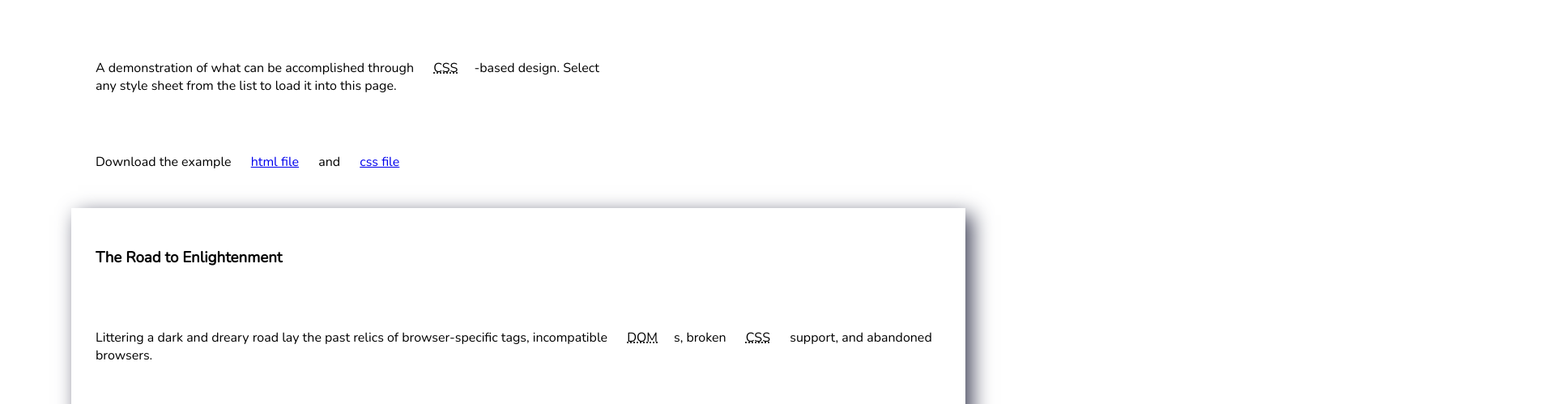
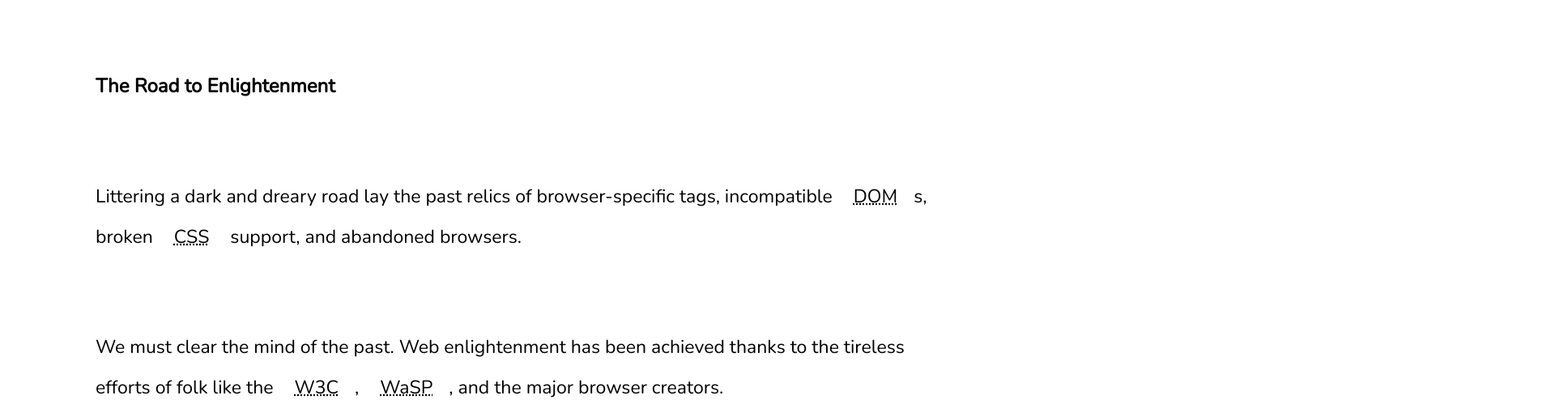
Before and after one commit to PEDRO2221/TDE-2-EMERSON, a plain HTML site: page index.html in a window 1280 px wide. Shown: the part 287-786 px from the top of the page at 81% size, 1920 px wide, since content can reach past the window. Drawn offline with nearby package versions, Linux system fonts and the light colour scheme.

Commit message:
finalizado

```diff
--- a/style.css
+++ b/style.css
@@ -25,18 +25,34 @@ header h2 {
 }
 
 div .summary {
-	display: flex;
-	padding: 10px;
-	font-size: medium;
-	width: 60%;
-	flex-direction: column;
+	display: none;
 }
 
 div .preamble {
+    display: flex;
+    justify-content: center;
+    padding: 10px;
+    margin: 0 auto;
+    flex-direction: column;
+    white-space-collapse: break-spaces;
+    line-height: 50px;
+    font-size: larger;
+}
+p{
+	white-space-collapse: break-spaces;
+    line-height: 50px;
+    font-size: larger;
+}
+h3 {
+    font-size: x-large;
+}
+a{
+	color: brown;
+}
+ul{
 	display: flex;
-	justify-content: center;
-	padding: 10px;
-	margin: 0 auto;
-	flex-direction: column;
-	box-shadow: 8px 8px 24px 0px rgba(66, 68, 90, 1);
+    list-style: none;
 }
+li{
+	display: flex;
+}
```
